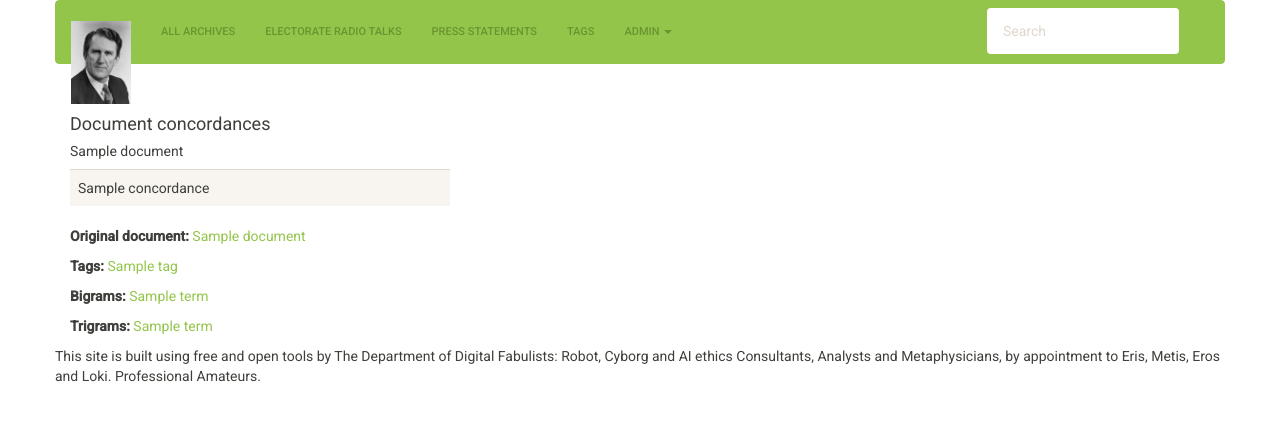
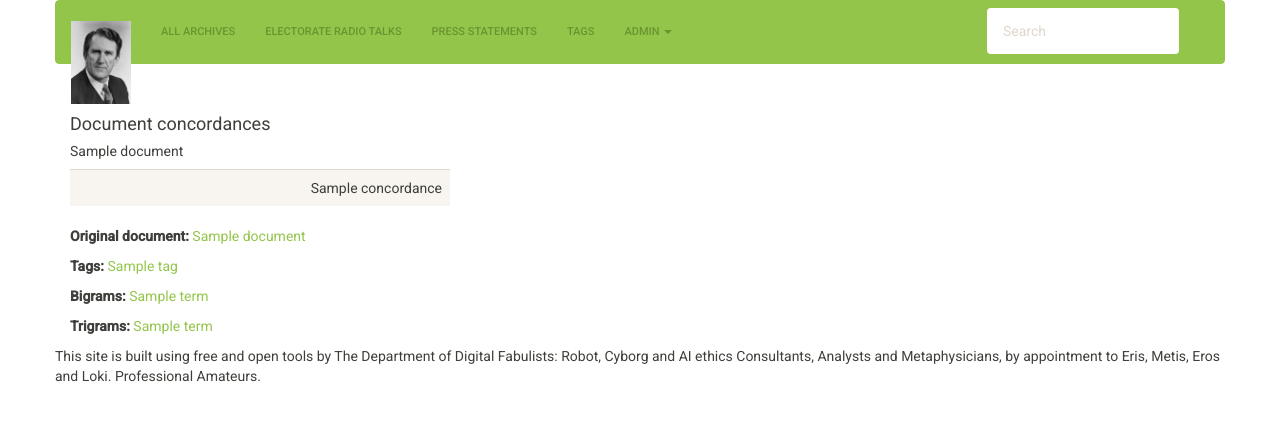
Before and after one commit to digital-fabulism/consectetur, a Django app: template fraser/templates/texts/document_detail_conc.html in a window 1280 px wide. Shown: the top 421 px of the page. Run offline with Django 3.2, Linux system fonts and the light colour scheme; the template is opened without the code that fills it: most values are stand-ins (such as "Sample title", 1, 10 or a date in 2020); data that the repository does not hold is empty; some libraries are stand-ins or nearby versions.

Commit message:
fixed the alignment in the concordance page

```diff
--- a/fraser/templates/texts/document_detail_conc.html
+++ b/fraser/templates/texts/document_detail_conc.html
@@ -8,7 +8,7 @@
 
         <h5>{{ document.title }}</h5>
 
-        <table class="table table-striped table-hover">
+        <table class="table table-striped table-hover col1-right col2-center col3-left">
           <colgroup>
                <col class="col-md-4">
                <col class="col-md-4">
--- a/fraser/texts/static/css/local.css
+++ b/fraser/texts/static/css/local.css
@@ -15,3 +15,7 @@
 .active {
   background-color: #AAFFAA;
 }
+
+.col1-right td:nth-child(1) {text-align: right}
+.col2-centre td:nth-child(2) {text-align: center}
+.col3-left td:nth-child(3) {text-align: left}
```
